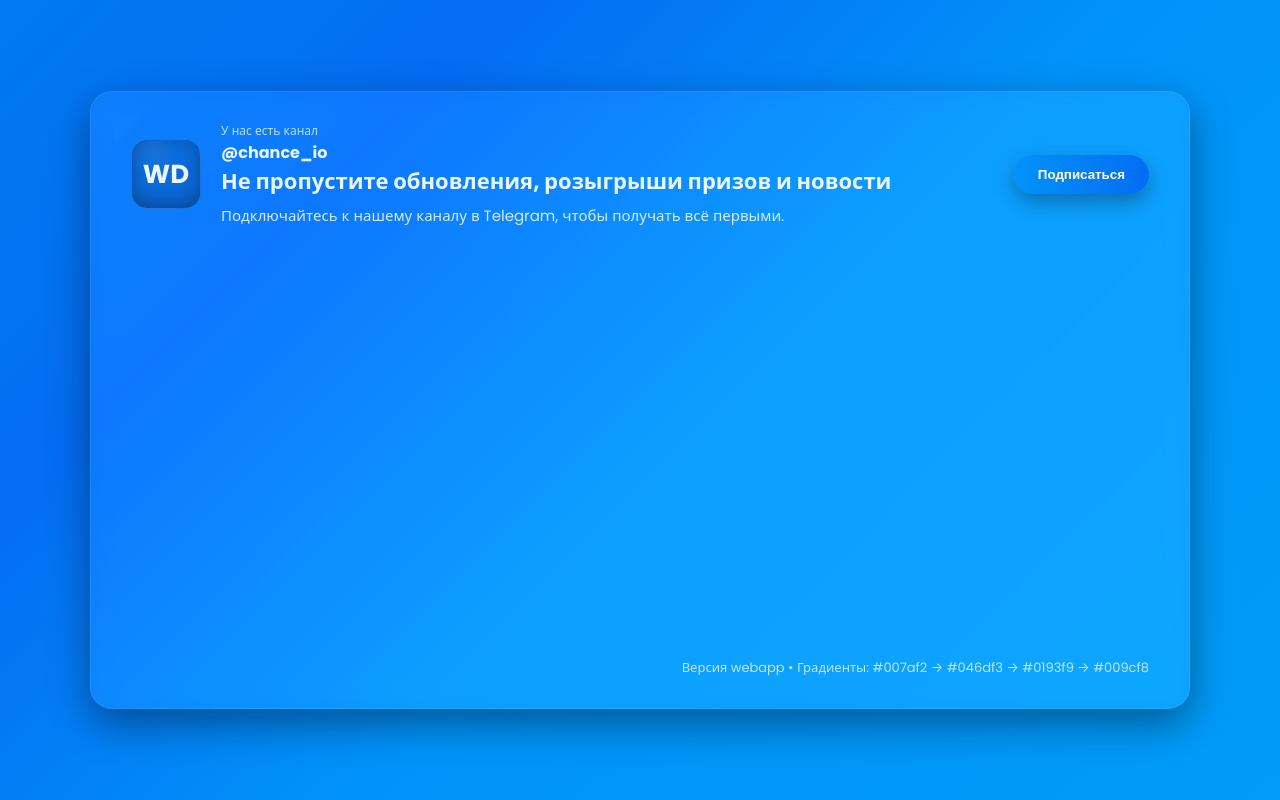
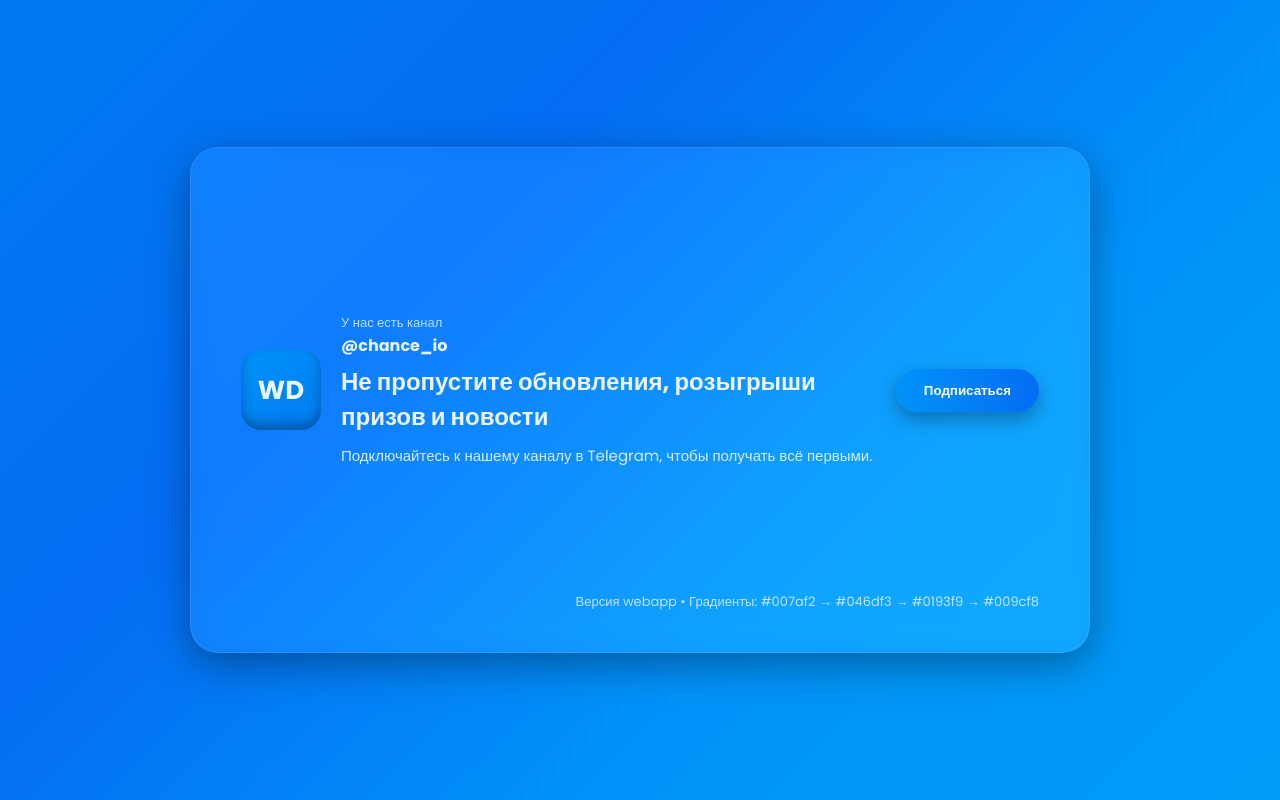
Before and after one commit to amphetamin1/easygift, a plain HTML site: page index.html in a window 1280 px wide. Drawn offline with Linux system fonts and the light colour scheme.

Commit message:
Update index.html

```diff
--- a/index.html
+++ b/index.html
@@ -7,103 +7,123 @@
   <link href="https://fonts.googleapis.com/css2?family=Poppins:wght@400;600;700&display=swap" rel="stylesheet">
   <style>
     :root{
-      --g1: #007af2;
-      --g2: #046df3;
-      --g3: #0193f9;
-      --g4: #009cf8;
-      --bg-grad: linear-gradient(135deg,var(--g1) 0%,var(--g2) 25%,var(--g3) 55%,var(--g4) 100%);
-      --text: #eaf6ff;
+      --g1:#007af2;
+      --g2:#046df3;
+      --g3:#0193f9;
+      --g4:#009cf8;
+      --bg-grad:linear-gradient(135deg,var(--g1),var(--g2),var(--g3),var(--g4));
+      --text:#eaf6ff;
     }
 
     *{box-sizing:border-box;margin:0;padding:0}
-    html,body{height:100%}
     body{
-      font-family:'Poppins',system-ui,-apple-system,'Segoe UI',Roboto,'Helvetica Neue',Arial;
+      font-family:'Poppins',sans-serif;
       background:var(--bg-grad);
       color:var(--text);
       display:flex;
+      justify-content:center;
       align-items:center;
-      justify-content:center;
+      height:100vh;
       padding:20px;
     }
 
-    .container{
+    .card{
+      position:relative;
+      width:100%;
+      max-width:900px;
       aspect-ratio:16/9;
-      width:100%;
-      max-width:1100px;
-      background:rgba(255,255,255,0.05);
-      border-radius:22px;
-      box-shadow:0 15px 40px rgba(0,0,0,0.4);
-      backdrop-filter:blur(10px) saturate(130%);
-      border:1px solid rgba(255,255,255,0.08);
+      background:rgba(255,255,255,0.06);
+      border-radius:28px;
+      box-shadow:0 12px 40px rgba(0,0,0,0.35);
+      backdrop-filter:blur(12px) saturate(150%);
+      border:1px solid rgba(255,255,255,0.1);
       display:flex;
       flex-direction:column;
       justify-content:space-between;
-      padding:30px 40px;
+      overflow:hidden;
+      padding:40px 50px;
     }
 
-    .top{
+    .content{
       display:flex;
-      justify-content:space-between;
+      flex-direction:row;
       align-items:center;
+      gap:20px;
+      flex:1;
     }
 
     .logo{
-      width:70px;height:70px;border-radius:16px;
-      background:radial-gradient(circle at 30% 20%,rgba(255,255,255,0.06),transparent 40%),rgba(0,0,0,0.15);
-      display:flex;align-items:center;justify-content:center;
-      font-weight:700;font-size:26px;
-      border:1px solid rgba(255,255,255,0.08);
-      box-shadow:inset 0 -6px 18px rgba(0,0,0,0.3);
+      width:80px;
+      height:80px;
+      border-radius:20px;
+      background:linear-gradient(145deg,var(--g3),var(--g1));
+      display:flex;
+      align-items:center;
+      justify-content:center;
+      font-weight:700;
+      font-size:26px;
+      box-shadow:inset 0 -6px 12px rgba(0,0,0,0.3);
     }
 
-    .info{
-      flex:1;margin-left:20px;
+    .text{
+      flex:1;
     }
 
-    h1{font-size:22px;margin-bottom:6px;}
-    p{opacity:0.9;font-size:15px;}
+    .text h1{
+      font-size:24px;
+      font-weight:700;
+      margin:6px 0 10px;
+    }
+
+    .text p{
+      font-size:15px;
+      opacity:0.9;
+    }
 
     .btn{
       background:linear-gradient(90deg,var(--g3),var(--g2));
       border:none;
       border-radius:999px;
-      padding:12px 24px;
+      padding:14px 28px;
       color:#fff;
       font-weight:600;
       cursor:pointer;
       box-shadow:0 8px 20px rgba(0,0,0,0.3);
-      transition:transform .2s;
+      transition:transform .2s,box-shadow .2s;
     }
-    .btn:hover{transform:scale(1.03)}
 
-    .bottom{
+    .btn:hover{
+      transform:scale(1.05);
+      box-shadow:0 10px 26px rgba(0,0,0,0.4);
+    }
+
+    .footer{
       text-align:right;
       font-size:13px;
       opacity:0.8;
     }
 
-    @media(max-width:900px){
-      .container{aspect-ratio:auto;height:auto;}
+    @media(max-width:800px){
+      .card{aspect-ratio:auto;padding:30px;}
+      .content{flex-direction:column;text-align:center;}
+      .logo{margin-bottom:10px;}
+      .footer{text-align:center;margin-top:15px;}
     }
   </style>
 </head>
 <body>
-  <div class="container">
-    <div class="top">
-      <div style="display:flex;align-items:center;">
-        <div class="logo">WD</div>
-        <div class="info">
-          <div style="font-size:12px;opacity:0.8;">У нас есть канал</div>
-          <div style="font-weight:700;">@chance_io</div>
-          <h1>Не пропустите обновления, розыгрыши призов и новости</h1>
-          <p>Подключайтесь к нашему каналу в Telegram, чтобы получать всё первыми.</p>
-        </div>
+  <div class="card">
+    <div class="content">
+      <div class="logo">WD</div>
+      <div class="text">
+        <div style="font-size:13px;opacity:0.8;">У нас есть канал</div>
+        <div style="font-weight:700;">@chance_io</div>
+        <h1>Не пропустите обновления, розыгрыши призов и новости</h1>
+        <p>Подключайтесь к нашему каналу в Telegram, чтобы получать всё первыми.</p>
       </div>
       <button class="btn" id="subscribeBtn">Подписаться</button>
     </div>
-
-    <div class="bottom">Версия webapp • Градиенты: #007af2 → #046df3 → #0193f9 → #009cf8</div>
+    <div class="footer">Версия webapp • Градиенты: #007af2 → #046df3 → #0193f9 → #009cf8</div>
   </div>
 
   <script>
```
